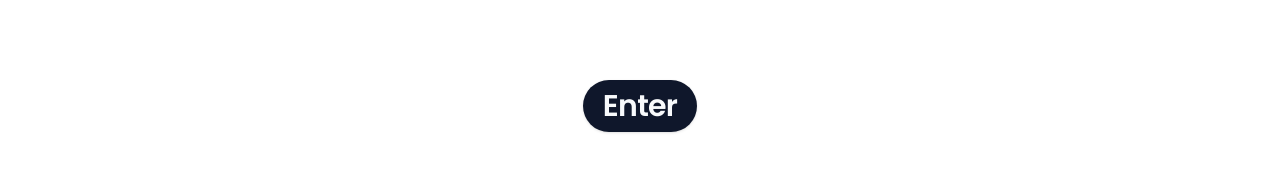
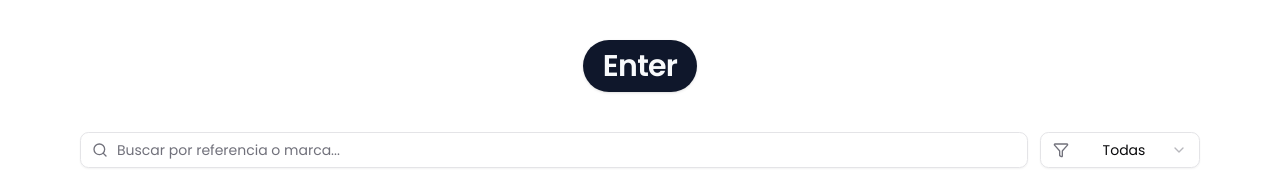
Before and after one commit to RonaldDev0/Alma, a Next.js app: page /list in a window 1280 px wide. Shown: the top 182 px of the page. Built offline with nearby package versions, Linux system fonts and the light colour scheme; no server answers; the database is empty.

Commit message:
feat: /list UI/UX

```diff
--- a/src/app/(public)/list/page.tsx
+++ b/src/app/(public)/list/page.tsx
@@ -20,7 +20,7 @@ export default async function List() {
   return (
     <main className='py-4 px-2'>
       <InstallPrompt />
-      <section className='max-w-4xl mx-auto sm:my-16 text-center'>
+      <section className='max-w-4xl mx-auto sm:my-6 text-center'>
         <div className='inline-flex items-center justify-center rounded-full bg-slate-900 text-slate-50 px-5 py-2 shadow-sm'>
           <span className='text-2xl sm:text-3xl font-semibold tracking-tight'>
             Enter
```
